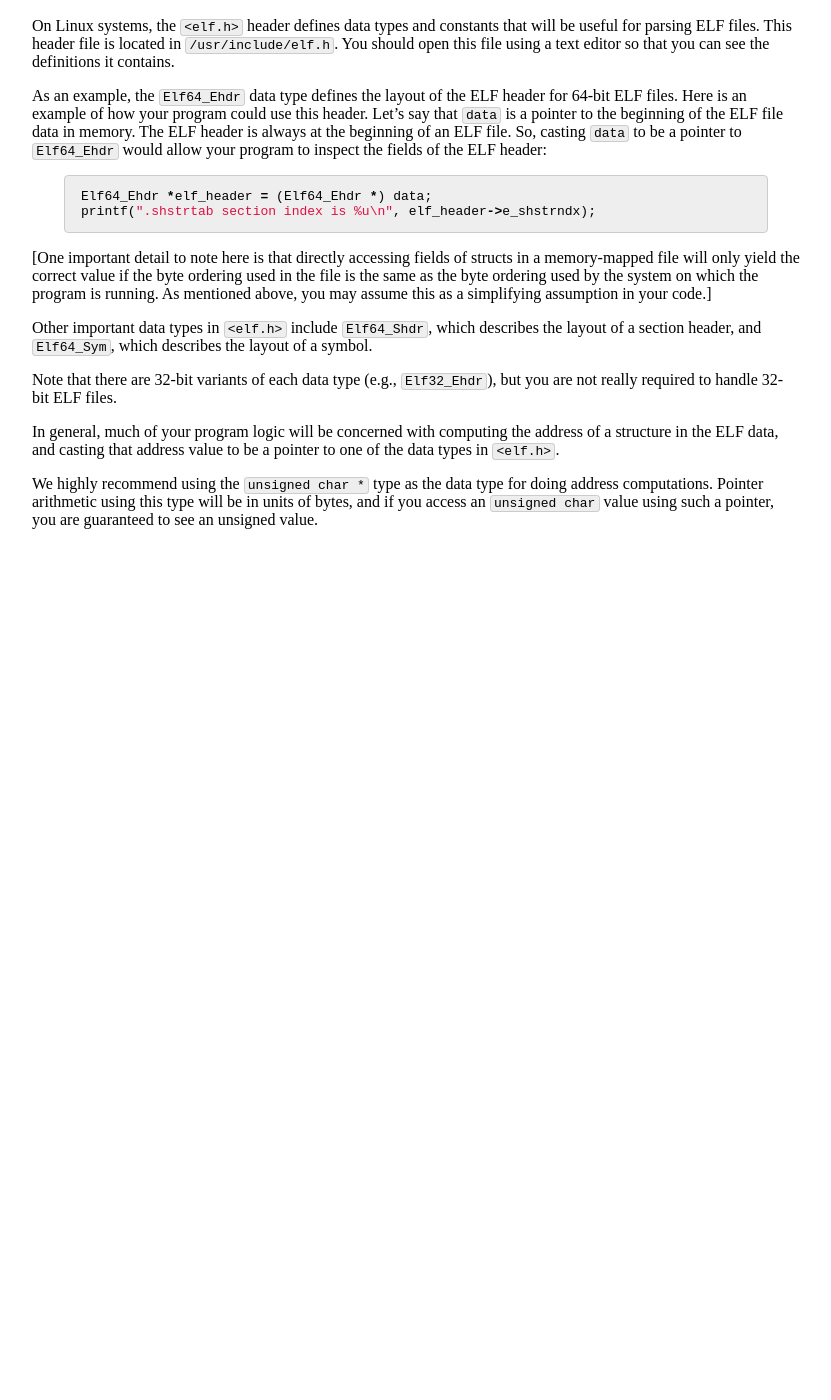
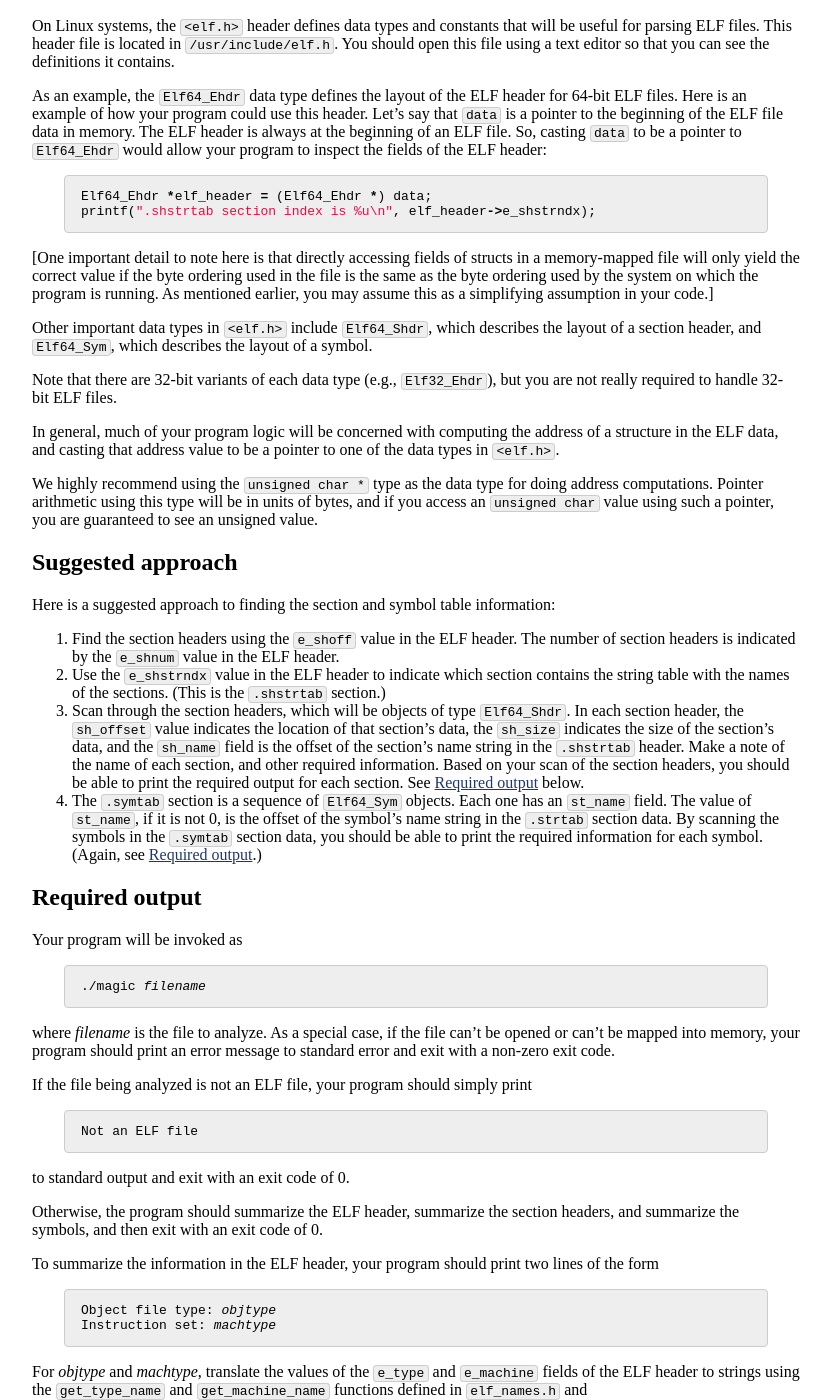
Before and after one commit to jhucsf/fall2021, a Jekyll site: the page built from assign/assign04.md, in a window 1280 px wide and 1400 px high, scrolled down 1983 px. Shown: the whole window, without its empty margins (224-1055 px from the left). Built offline with Jekyll 4.4.1, drawn with Linux system fonts in a browser that asks for light colours; before the commit the page ends 2544 px from its top, so only the background shows below that; some of the changed text lies outside the part shown.

Commit message:
continue working on writeup

````diff
--- a/assign/assign04.md
+++ b/assign/assign04.md
@@ -148,7 +148,7 @@ printf(".shstrtab section index is %u\n", elf_header->e_shstrndx);
 \[One important detail to note here is that directly accessing fields of structs
 in a memory-mapped file will only yield the correct value if the byte ordering
 used in the file is the same as the byte ordering used by the system
-on which the program is running. As mentioned above, you may assume this
+on which the program is running. As mentioned earlier, you may assume this
 as a simplifying assumption in your code.\]
 
 Other important data types in `<elf.h>` include `Elf64_Shdr`, which describes
@@ -166,3 +166,92 @@ We highly recommend using the `unsigned char *` type as the data type for
 doing address computations.  Pointer arithmetic using this type will be in
 units of bytes, and if you access an `unsigned char` value using such a
 pointer, you are guaranteed to see an unsigned value.
+
+## Suggested approach
+
+Here is a suggested approach to finding the section and symbol table information:
+
+1. Find the section headers using the `e_shoff` value in the ELF header.
+   The number of section headers is indicated by the `e_shnum` value
+   in the ELF header.
+2. Use the `e_shstrndx` value in the ELF header to indicate which
+   section contains the string table with the names of the sections.
+   (This is the `.shstrtab` section.)
+3. Scan through the section headers, which will be objects of type
+   `Elf64_Shdr`.  In each section header, the `sh_offset` value indicates
+   the location of that section's data, the `sh_size` indicates the
+   size of the section's data, and the `sh_name` field is the offset of the
+   section's name string in the `.shstrtab` header.  Make a note of the name
+   of each section, and other required information. Based on your scan of
+   the section headers, you should be able to print the required output for
+   each section.  See [Required output](#required-output) below.
+4. The `.symtab` section is a sequence of `Elf64_Sym` objects.
+   Each one has an `st_name` field. The value of `st_name`, if it is not
+   0, is the offset of the symbol's name string in the `.strtab`
+   section data.  By scanning the symbols in the `.symtab` section data,
+   you should be able to print the required information for each
+   symbol.  (Again, see [Required output](#required-output).)
+
+## Required output
+
+Your program will be invoked as
+
+<div class="highlighter-rouge"><pre>
+./magic <i>filename</i>
+</pre></div>
+
+where *filename* is the file to analyze.  As a special case, if the file can't
+be opened or can't be mapped into memory, your program should print an
+error message to standard error and exit with a non-zero exit code.
+
+If the file being analyzed is not an ELF file, your program should simply
+print
+
+```
+Not an ELF file
+```
+
+to standard output and exit with an exit code of 0.
+
+Otherwise, the program should summarize the ELF header, summarize the section
+headers, and summarize the symbols, and then exit with an exit code of 0.
+
+To summarize the information in the ELF header, your program should
+print two lines of the form
+
+<div class="highlighter-rouge"><pre>
+Object file type: <i>objtype</i>
+Instruction set: <i>machtype</i>
+</pre></div>
+
+For *objtype* and *machtype*, translate the values of the `e_type` and
+`e_machine` fields of the ELF header to strings using the
+`get_type_name` and `get_machine_name` functions defined in
+`elf_names.h` and `elf_names.c`/`elf_names.cpp`.
+
+After the ELF header summary, the program should print one line of output
+for each section, in the following format:
+
+<div class="highlighter-rouge"><pre>
+Section header <i>N</i>: name=<i>name</i>, type=<i>X</i>, offset=<i>Y</i>, size=<i>Z</i>
+</pre></div>
+
+*N* is a section index in the range 0 to `e_shnum`-1.  *name* is the section
+name, which will be a NUL-terminated string value in the `.shstrtab` section
+data.  *X*, *Y*, *Z* are the values of the section header's `sh_type`,
+`sh_offset`, and `sh_size` values, respectively. Each of these values should
+be printed using the `%lx` conversion using `printf`.  Note that the name
+may be an empty string.
+
+After the summary of section headers, the program should print one line of
+output for each symbol, in the following format:
+
+<div class="highlighter-rouge"><pre>
+Symbol <i>N</i>: name=<i>name</i>, size=i<i>X</i>, info=<i>Y</i>, other=<i>Z</i>
+</pre></div>
+
+*N* is the index of the symbol (0 for first symbol), *name* is the name of the
+symbol based on the value of the symbol's `st_name` value (if non-zero, it specifies
+an offset in the `.strtab` section.) *X*, *Y*, *Z* are the values of the
+symbol's `st_size`, `st_info`, and `st_other` fields, respectively,
+printed using `printf` with the `%lx` conversion.
````
